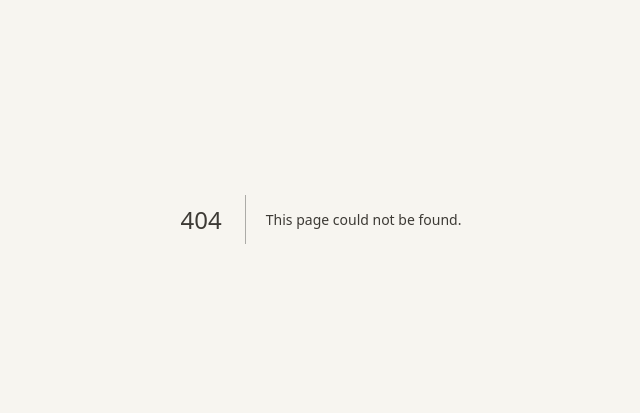
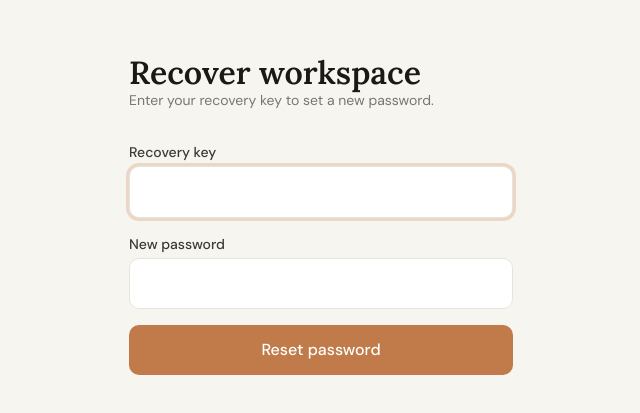
Before and after one commit to allan-2stars/tax-return-cc, a Next.js app in the folder frontend/: page /recover in a window 1280 px wide. Before the commit this address had no page. Shown: the part 181-594 px from the top of the page, without its empty margins (319-959 px from the left). Built offline with nearby package versions, Linux system fonts and the light colour scheme.

Commit message:
feat: add recovery page

```diff
--- /dev/null
+++ b/frontend/app/(auth)/recover/page.tsx
@@ -0,0 +1,111 @@
+'use client'
+
+import { useState } from 'react'
+import { useRouter } from 'next/navigation'
+import { useForm } from 'react-hook-form'
+import axios from 'axios'
+import { recover } from '@/lib/api/auth'
+
+interface RecoverForm {
+  recoveryKey: string
+  newPassword: string
+}
+
+export default function RecoverPage() {
+  const router = useRouter()
+  const [serverError, setServerError] = useState<string | null>(null)
+
+  const {
+    register,
+    handleSubmit,
+    formState: { isSubmitting, errors },
+  } = useForm<RecoverForm>({ mode: 'onTouched' })
+
+  async function onSubmit({ recoveryKey, newPassword }: RecoverForm) {
+    setServerError(null)
+    try {
+      await recover(recoveryKey, newPassword)
+      router.replace('/login')
+    } catch (err: unknown) {
+      console.error(err)
+      if (axios.isAxiosError(err)) {
+        const message = err.response?.data?.detail?.message
+        setServerError(message ?? 'Recovery failed. Please check your key and try again.')
+      } else {
+        setServerError('Connection error. Please check your network and try again.')
+      }
+    }
+  }
+
+  return (
+    <div className="min-h-screen bg-canvas flex items-center justify-center px-4">
+      <div className="w-full max-w-sm">
+        <h1 className="font-display text-3xl font-semibold text-text-primary mb-2">
+          Recover workspace
+        </h1>
+        <p className="font-ui text-sm text-text-muted mb-8">
+          Enter your recovery key to set a new password.
+        </p>
+
+        <form onSubmit={handleSubmit(onSubmit)} className="space-y-4">
+          <div>
+            <label
+              htmlFor="recoveryKey"
+              className="block font-ui text-sm font-medium text-text-body mb-1"
+            >
+              Recovery key
+            </label>
+            <input
+              id="recoveryKey"
+              type="text"
+              autoFocus
+              autoComplete="off"
+              className="w-full px-4 py-3 rounded-md border border-border bg-surface font-ui text-base text-text-primary focus:outline-none focus:shadow-focus"
+              {...register('recoveryKey', { required: 'Recovery key is required' })}
+            />
+            {errors.recoveryKey && (
+              <p role="alert" className="font-ui text-sm text-risk-high mt-1">
+                {errors.recoveryKey.message}
+              </p>
+            )}
+          </div>
+
+          <div>
+            <label
+              htmlFor="newPassword"
+              className="block font-ui text-sm font-medium text-text-body mb-1"
+            >
+              New password
+            </label>
+            <input
+              id="newPassword"
+              type="password"
+              autoComplete="new-password"
+              className="w-full px-4 py-3 rounded-md border border-border bg-surface font-ui text-base text-text-primary focus:outline-none focus:shadow-focus"
+              {...register('newPassword', { required: 'New password is required' })}
+            />
+            {errors.newPassword && (
+              <p role="alert" className="font-ui text-sm text-risk-high mt-1">
+                {errors.newPassword.message}
+              </p>
+            )}
+          </div>
+
+          {serverError && (
+            <p role="alert" className="font-ui text-sm text-risk-high">
+              {serverError}
+            </p>
+          )}
+
+          <button
+            type="submit"
+            disabled={isSubmitting}
+            className="w-full py-3 rounded-md bg-accent hover:bg-accent-hover text-white font-ui font-medium text-base disabled:opacity-50 transition-colors"
+          >
+            {isSubmitting ? 'Resetting…' : 'Reset password'}
+          </button>
+        </form>
+      </div>
+    </div>
+  )
+}
```
